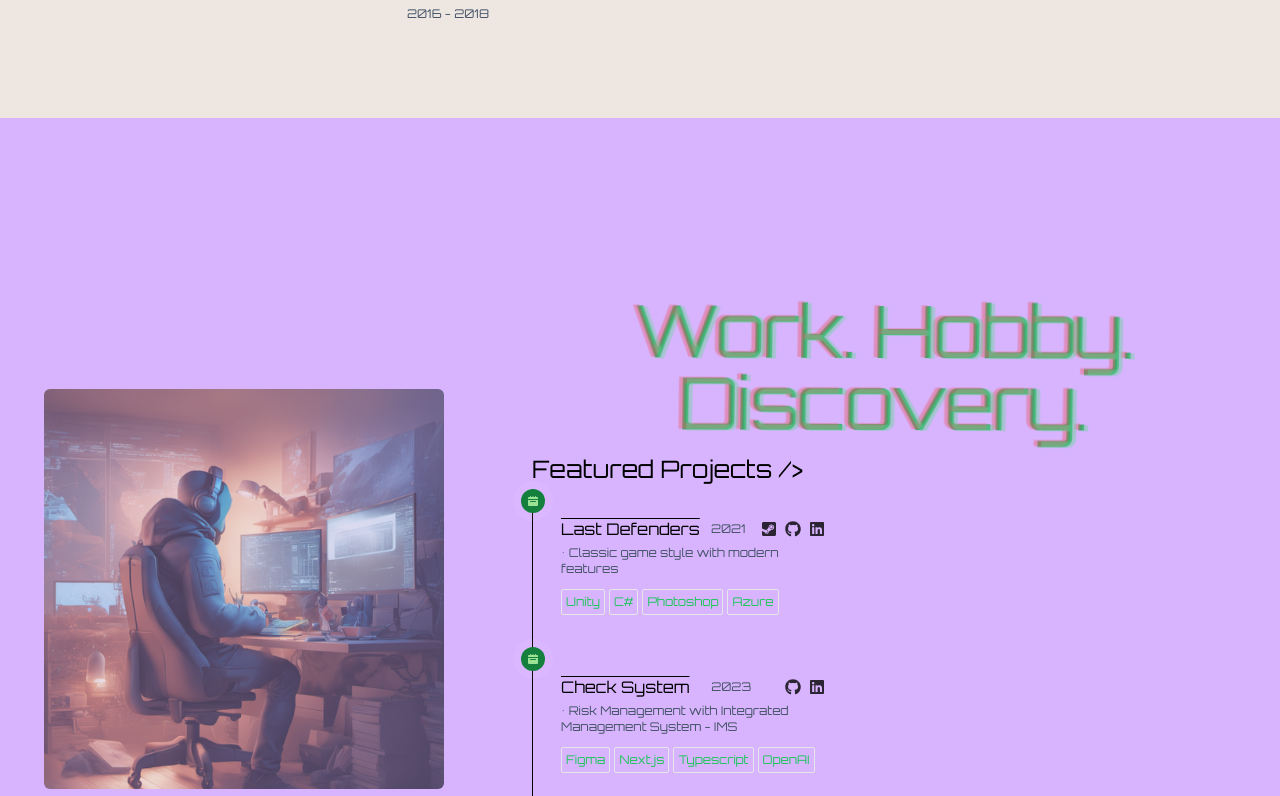
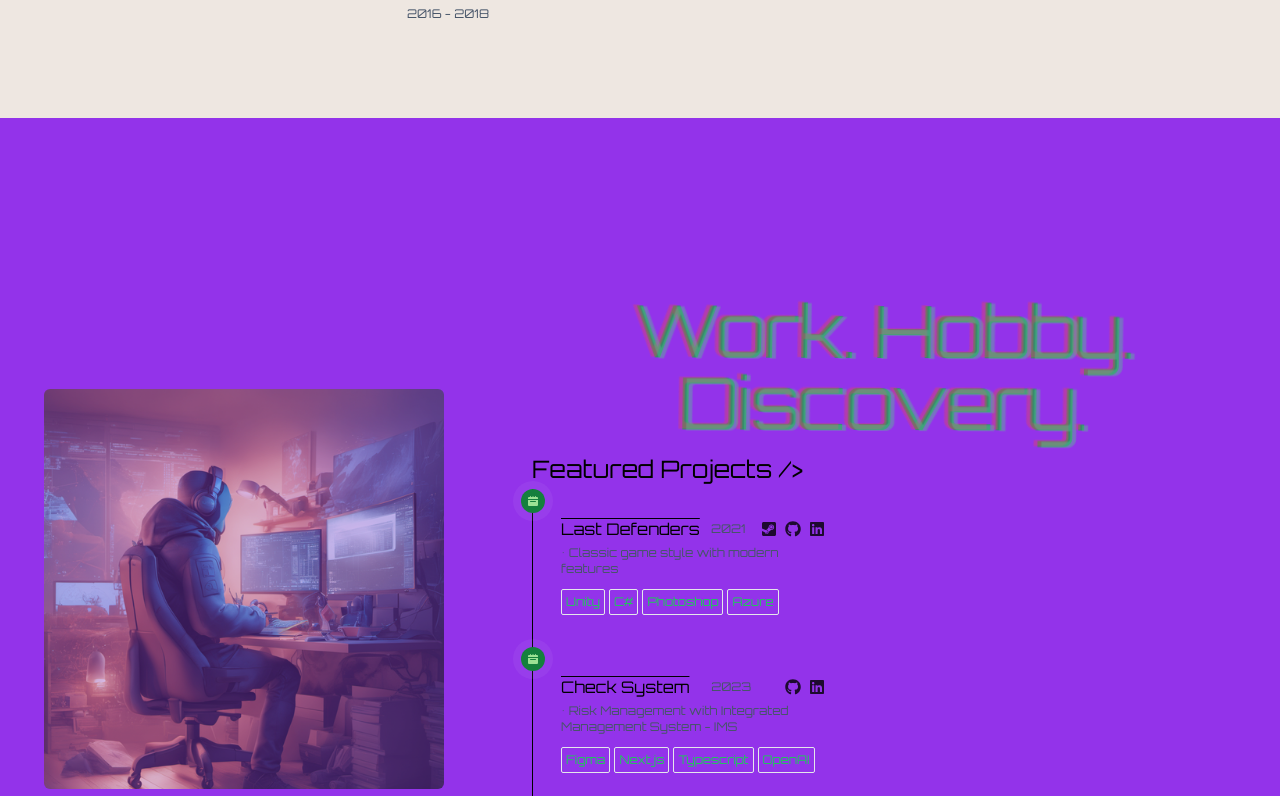
Before and after one commit to DiegoCstyles/portfolio, a Next.js app: page / in a window 1280 px wide. Shown: the part 1964-2760 px from the top of the page. Built offline with nearby package versions, Linux system fonts and the light colour scheme.

Commit message:
Update Section.tsx

```diff
--- a/components/Projects/Section.tsx
+++ b/components/Projects/Section.tsx
@@ -76,7 +76,7 @@ const Section = ({ currentLanguage }: ProjectsProps) => {
     };
   }, []);
   return (
-    <section className="hero min-h-screen flex-auto py-24 flex items-center justify-center animate-fade-in bg-purple-300">
+    <section className="hero min-h-screen flex-auto py-24 flex items-center justify-center animate-fade-in bg-purple-600">
       <div className="zoom-effect mx-auto ">
         <div className=" w-full h-full relative rounded-md overflow-hidden">
             <Image style={{ transform: 'translateY(var(--image-offset))' }} src={ContactImage} alt="me" className="object-cover inset-0 bg-transparent opacity-70 dark:opacity-40" width={400} height={300} />
@@ -85,7 +85,7 @@ const Section = ({ currentLanguage }: ProjectsProps) => {
       <div className="mx-auto max-w-[44rem] text-center">
 
         {/* timeline */}
-        <div  style={{ transform: 'translateY(var(--projects-offset))' }} className="mt-20 justify-center items-center">
+        <div className="mt-20 justify-center items-center">
           <h1 className=" text-green-600 dark:text-cyan-300 glitch-effect1 flex-1 mt-3 text-7xl sm:text-6xl md:text-6xl lg:text-7xl xl:text-7xl leading-[4rem] tracking-tight">
             {translations[currentLanguage].h1}
             <span className="glitch-effect2 text-red-500 dark:text-red-600" data-text={translations[currentLanguage].h1}></span>
```
